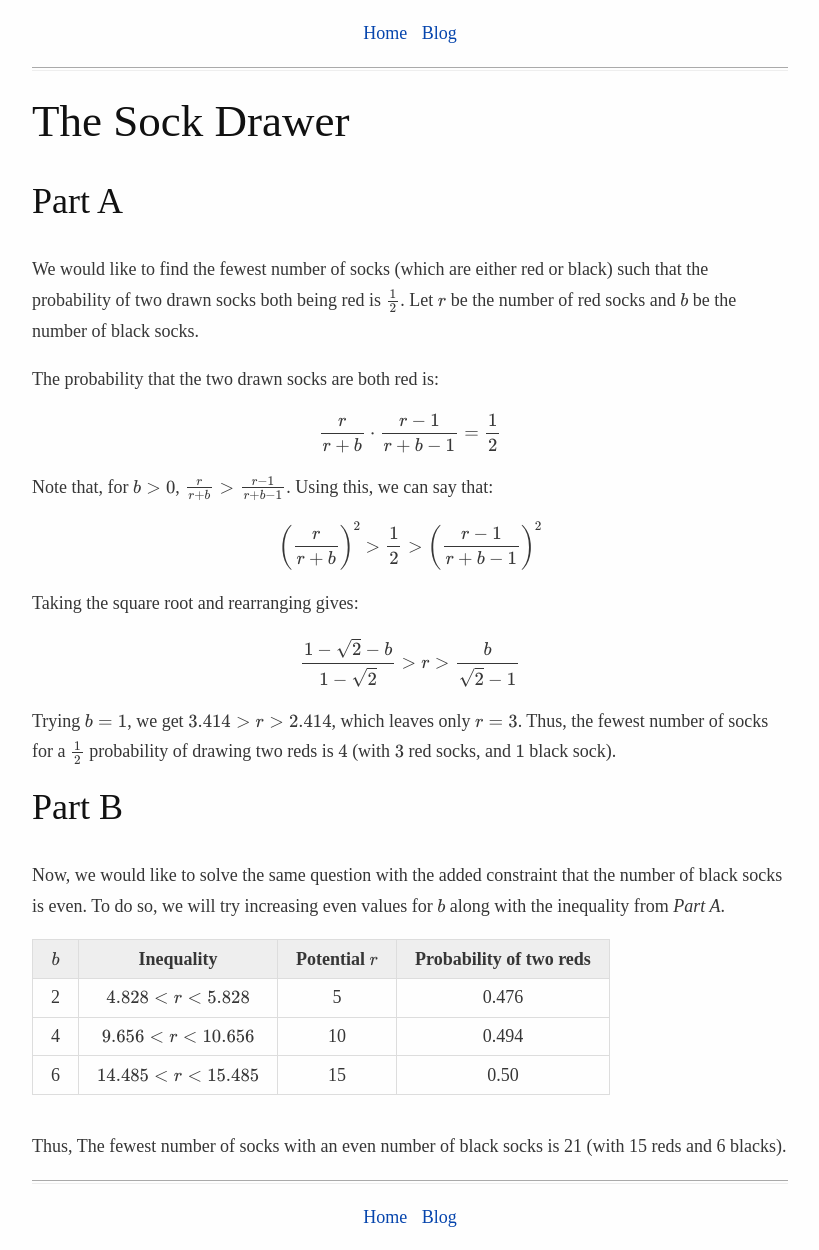
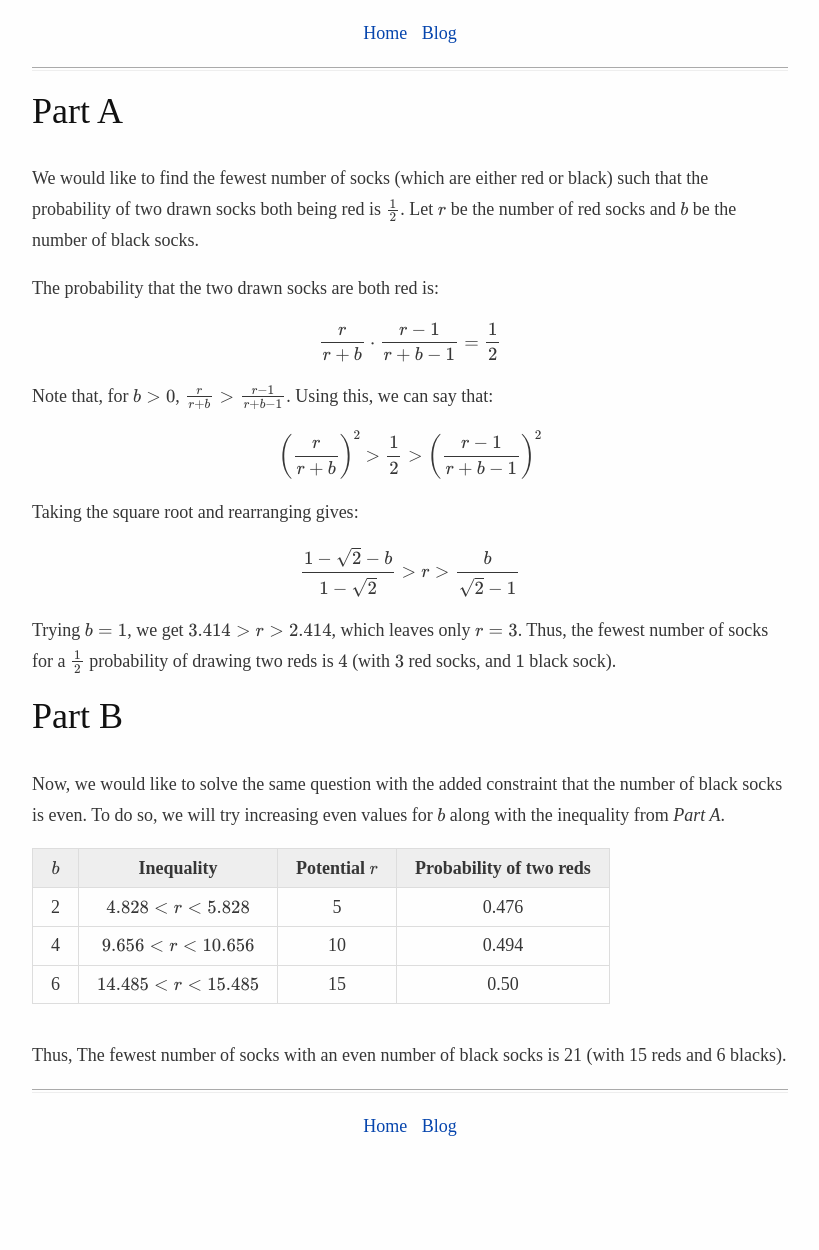
Before and after one commit to kaaniboy/math, a Jekyll site: the page docs/math/probability/book/_posts/2020-02-10-problem-1-sock-drawer.html, which Jekyll copies as it is, in a window 1280 px wide. Shown: the whole page, without its empty margins (230-1049 px from the left). Built offline with Jekyll 4.4.1, drawn with Linux system fonts in a browser that asks for light colours; some web fonts are replaced; formulas are drawn with MathJax 3; after the commit the page ends 1160 px from its top, so only the background shows below that.

Commit message:
Fix maketitle issue on problem 1

```diff
--- a/docs/math/probability/book/_posts/2020-02-10-problem-1-sock-drawer.html
+++ b/docs/math/probability/book/_posts/2020-02-10-problem-1-sock-drawer.html
@@ -1,4 +1,3 @@
-<h1 id="the-sock-drawer">The Sock Drawer</h1>
 <h2 id="part-a">Part A</h2>
 <p>We would like to find the fewest number of socks (which are either red or black) such that the probability of two drawn socks both being red is <span class="math inline">\(\frac{1}{2}\)</span>. Let <span class="math inline">\(r\)</span> be the number of red socks and <span class="math inline">\(b\)</span> be the number of black socks.</p>
 <p>The probability that the two drawn socks are both red is: <span class="math display">\[\frac{r}{r+b}\cdot\frac{r-1}{r+b-1} = \frac{1}{2}\]</span></p>
```
Also changed, not shown: 1 other file.
